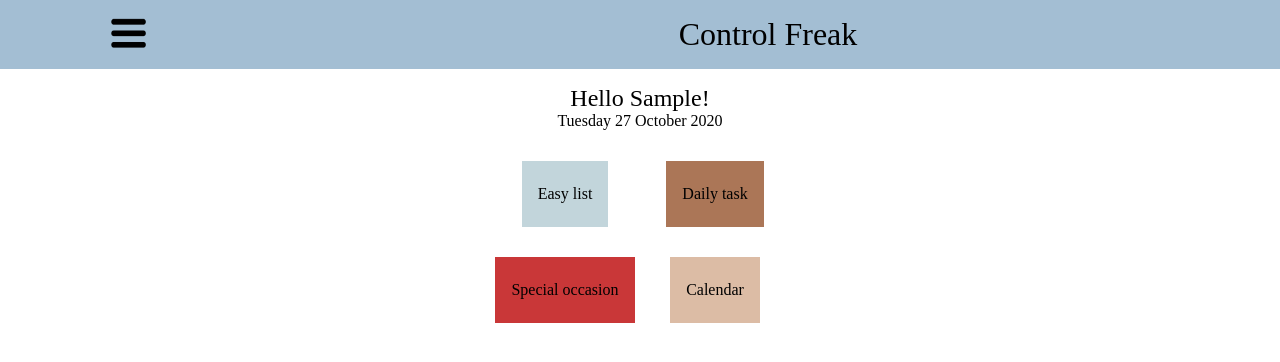
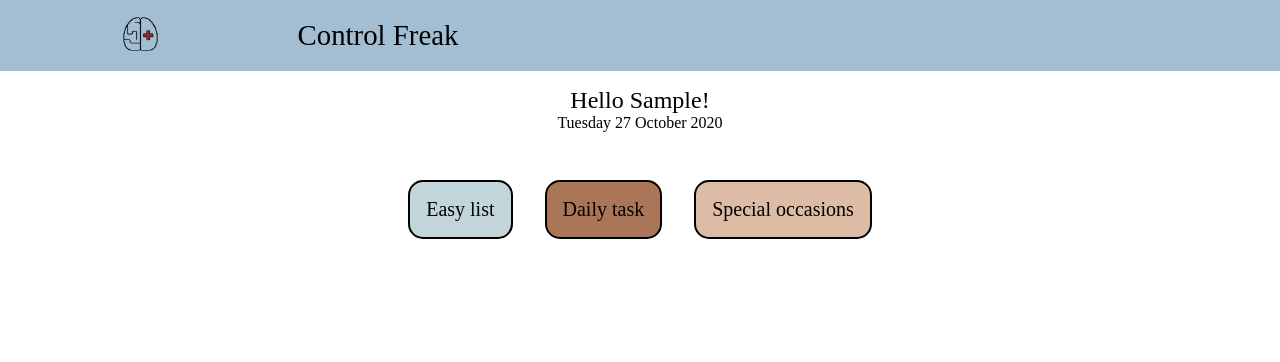
Before and after one commit to lucilevacquie/To-Do-List, a React (Create React App) app: page / in a window 1280 px wide. Both pictures are taken after typing "Sample" into the empty fields and a click on the button "Let's go!". Shown: the top 362 px of the page. Built offline with nearby package versions, Linux system fonts and the light colour scheme; a web font is replaced by a local one.

Commit message:
Logo -> welcome page and header/navbar

```diff
--- a/src/App.js
+++ b/src/App.js
@@ -7,7 +7,6 @@ import Home from "./pages/home";
 import EasyList from "./pages/easylist";
 import DailyTask from "./pages/dailytask";
 import TypeOfList from "./pages/typeoflists";
-import Calendar from "./pages/calendar";
 import Travel from "./pages/travel";
 import Shopping from "./pages/shopping";
 
@@ -45,12 +44,6 @@ const data = [
     auth: true,
     component: TypeOfList,
     path: "/specialoccasion"
-  },
-  {
-    id: "Calendar",
-    auth: true,
-    component: Calendar,
-    path: "/calendar"
   },
   {
     id: "Travel List",
--- /dev/null
+++ b/src/colors.js
@@ -0,0 +1,35 @@
+export const colors = {
+    maroon: "#AB7657",
+    red: "#C93738",
+    lightBleu: "#C2D5DB",
+    sand: "#DCBCA5",
+}
+
+// const ColorPicker = () => {
+
+//     // for each iteration
+//     // pick a random color
+//     // save the index of the picked color
+//     // ensure the next randomColor is not one of the saved indexes
+
+//     const max = Object.keys(colors).length;
+
+//     let existingNumbers = [];
+
+//     const randomColor = () => {
+
+//         if (existingNumbers.length === colors.length){
+//             existingNumbers = [];
+//         }
+
+//         const index = Math.floor(Math.random() * max)
+//         if(existingNumbers.includes(index)){
+//             return randomColor()
+//         }
+
+//         existingNumbers.push(index);
+//         return colors[index];
+//     };
+// }
+
+// export default ColorPicker;
--- a/src/components/choice_board.js
+++ b/src/components/choice_board.js
@@ -1,57 +1,31 @@
 import React from "react";
 import styled from "styled-components";
 
-const colors = [
-    "#AB7657",
-    "#C93738",
-    "#C2D5DB",
-    "#DCBCA5",
-]
-
 const Container = styled.div`
-    display: grid;
-    grid-template-columns: repeat(2, 150px);
-    grid-template-rows: repeat(2, 80px);
-    grid-row-gap: 1rem;
+    display: flex;
+    flex-wrap: wrap;
     justify-content: center;
-    padding-top: 1.5rem;
+    margin-top: 2rem;
 `;
 
 const Box = styled.a`
-    margin: auto;
-    background-color: ${(props) => props.color};
-    text-align: center;
-    padding: 1.5rem 1rem;
-    cursor: pointer;
+    margin: 1rem;
     text-decoration: none;
     color: black;
+    box-sizing: border-box;
+    border: 2px solid;
+    border-radius: 15px;
+    padding: 1rem;
+    background-color: ${(props) => props.color};
+    font-size: 20px;
 `;
 
 const ChoiceBoard = ({ data }) => {
 
-    const max = colors.length;
-    let existingNumbers = [];
-    const randomColor = () => {
-        if (existingNumbers.length === colors.length){
-            existingNumbers = [];
-        }
-        const index = Math.floor(Math.random() * max)
-        if(existingNumbers.includes(index)){
-            return randomColor()
-        }
-        existingNumbers.push(index);
-        return colors[index];
-    };
-
-    // for each iteration
-    // pick a random color
-    // save the index of the picked color
-    // ensure the next randomColor is not one of the saved indexes
-
     return(
         <Container>
             {data.map(item => (
-                <Box color={randomColor()} key={item.id} href={item.link}>{item.id}</Box>
+                <Box color={item.color} key={item.id} href={item.link}>{item.id}</Box>
             ))}
         </Container>
     )
--- a/src/components/dashboard.js
+++ b/src/components/dashboard.js
@@ -1,15 +1,48 @@
 import React from "react"
 import styled from "styled-components";
 
-const Container = styled.div``;
+import { useListContext } from "../listProvider";
+
+const Container = styled.div`
+    display: grid;
+    grid-template-columns: repeat(2, 50%);
+    margin-top: 2rem;
+`;
+
+const Box = styled.a`
+    margin: 1rem;
+    text-decoration: none;
+    color: black;
+    box-sizing: border-box;
+    border: 2px solid;
+    border-radius: 15px;
+    padding: 1rem;
+    background-color: ${(props) => props.color}
+`;
+
+const Title = styled.div`
+    font-size: 20px;
+    padding-bottom: 0.5rem;
+`;
+
+const NbTasks = styled.div``;
 
 const Dashboard = () => {
 
-
+    const {routes} = useListContext()
 
     return (
         <Container>
-
+            {routes.map(item => (
+                <>
+                {item.noOfItems > 0 &&
+                    <Box key={item.id} href={item.link} color={item.color}>
+                        <Title>{item.id}</Title>
+                        <NbTasks>Tasks: {item.noOfItems}</NbTasks>
+                    </Box>
+                }
+                </>
+            ))}
         </Container>
     )
 }
--- a/src/components/header.js
+++ b/src/components/header.js
@@ -4,15 +4,15 @@ import Navbar from "./navbar";
 
 const HeadContainer = styled.div`
     display: grid;
-    grid-template-columns: 20% 80%;
+    grid-template-columns: 22% 78%;
     align-items: center;
     padding: 1rem 0;
     background-color: #a3bed3;
 `;
 
 const Title = styled.div`
-    text-align: center;
-    font-size: 2rem;
+    padding-left: 1rem;
+    font-size: 1.8rem;
     font-family: "West_england";
 `;
 
--- a/src/components/navbar.js
+++ b/src/components/navbar.js
@@ -6,10 +6,9 @@ import Home from "../pages/home";
 import EasyList from "../pages/easylist";
 import DailyTask from "../pages/dailytask";
 import TypeOfList from "../pages/typeoflists";
-import Calendar from "../pages/calendar";
 import {useLoginContext} from "../loginProvider";
 
-import MenuIcon from "../assets/menu-icon.png";
+import Logo from "../assets/controlfreak-logo.png";
 
 const data = [
     {
@@ -31,12 +30,7 @@ const data = [
         id: "Special occasions",
         path: TypeOfList,
         link: "/specialoccasion"
-    },
-    {
-        id: "Calendar",
-        path: Calendar,
-        link: "/calendar"
-    },
+    }
 ]
 
 const NavbarContainer = styled.div`
@@ -55,7 +49,7 @@ const Button = styled.button`
 
 const Icon = styled.img `
     width: 35px;
-    height: 30px;
+    height: auto;
     cursor: pointer;
 `;
 
@@ -103,7 +97,7 @@ const Navbar = () => {
     return (
         <NavbarContainer>
             <Button onClick={() => setShow(!show)}>
-                <Icon src={MenuIcon} alt=""/>
+                <Icon src={Logo} alt=""/>
             </Button>
             <Sidebar showPanel={show}>
             <CloseButton onClick={() => setShow(!show)}>&times;</CloseButton>
--- a/src/listProvider.js
+++ b/src/listProvider.js
@@ -5,26 +5,68 @@ const listContext = createContext()
 
 export const useListContext = () => useContext(listContext)
 
+export const Lists = {
+    Daily : "dailylist",
+    Easy : "easylist",
+    Shopping : "shoppinglist",
+    Travel : "travellist",
+}
+
+export const colors = {
+    maroon: "#AB7657",
+    red: "#C93738",
+    lightBleu: "#C2D5DB",
+    sand: "#DCBCA5",
+}
+
 const ListProvider = ({ children }) => {
 
-    const [dailyTaskList, setDailyTaskList] = useState(getList("dailytask"))
-    useEffect(() => {putList("dailytask", dailyTaskList)}, [dailyTaskList])
+    const [dailyTaskList, setDailyTaskList] = useState(getList(Lists.Daily))
+    useEffect(() => {putList(Lists.Daily, dailyTaskList)}, [dailyTaskList])
 
-    const [easyList, setEasyList] = useState(getList("easylist"))
-    useEffect(() => {putList("easylist", easyList)}, [easyList])
+    const [easyList, setEasyList] = useState(getList(Lists.Easy))
+    useEffect(() => {putList(Lists.Easy, easyList)}, [easyList])
 
-    const [shoppingList, setShoppingList] = useState(getList("shoppinglist"))
-    useEffect(() => {putList("shoppinglist", shoppingList)}, [shoppingList])
+    const [shoppingList, setShoppingList] = useState(getList(Lists.Shopping))
+    useEffect(() => {putList(Lists.Shopping, shoppingList)}, [shoppingList])
 
-    const [travelList, setTravelList] = useState(getList("travellist"))
-    useEffect(() => {putList("travellist", travelList)}, [travelList])
+    const [travelList, setTravelList] = useState(getList(Lists.Travel))
+    useEffect(() => {putList(Lists.Travel, travelList)}, [travelList])
+
 
     const isListCreated = () => {
-        return Object.keys(dailyTaskList).length > 0
-        || Object.keys(easyList).length > 0
+        return Object.keys(easyList).length > 0
+        || Object.keys(dailyTaskList).length > 0
         || Object.keys(shoppingList).length > 0
         || Object.keys(travelList).length > 0
     }
+
+    const routes = [
+        {
+            id: "Easy list",
+            link: "/easylist",
+            noOfItems: Object.keys(easyList).length,
+            color: colors.lightBleu
+        },
+        {
+            id: "Daily task",
+            link: "/dailytask",
+            noOfItems: Object.keys(dailyTaskList).length,
+            color: colors.maroon
+        },
+        {
+            id: "Shopping list",
+            link: "/shopping",
+            noOfItems: Object.keys(shoppingList).length,
+            color: colors.sand
+        },
+        {
+            id: "Travel list",
+            link: "/travel",
+            noOfItems: Object.keys(travelList).length,
+            color: colors.red
+        },
+    ]
 
     const state = {
         dailyTaskList,
@@ -35,7 +77,8 @@ const ListProvider = ({ children }) => {
         setShoppingList,
         travelList,
         setTravelList,
-        isListCreated,
+        routes,
+        isListCreated
     }
 
     return(
--- a/src/pages/calendar.js
+++ /dev/null
@@ -1,17 +0,0 @@
-import React from "react";
-import styled from "styled-components";
-
-import Title from "../components/list/list_title";
-
-const Container = styled.div``;
-
-const Calendar = () => {
-
-    return (
-        <Container>
-            <Title>Calendar</Title>
-        </Container>
-    )
-}
-
-export default Calendar;
--- a/src/pages/home.js
+++ b/src/pages/home.js
@@ -6,25 +6,24 @@ import ChoiceBoard from "../components/choice_board";
 import Dashboard from "../components/dashboard";
 
 import {useLoginContext} from "../loginProvider";
-import {useListContext} from "../listProvider";
+import {useListContext, colors} from "../listProvider";
 
 const data = [
     {
         id: "Easy list",
-        link: "/easylist"
+        link: "/easylist",
+        color: colors.lightBleu,
     },
     {
         id: "Daily task",
-        link: "/dailytask"
+        link: "/dailytask",
+        color: colors.maroon,
     },
     {
-        id: "Special occasion",
-        link: "/specialoccasion"
-    },
-    {
-        id: "Calendar",
-        link: "/calendar"
-    },
+        id: "Special occasions",
+        link: "/specialoccasion",
+        color: colors.sand,
+    }
 ]
 
 const Container = styled.div``;
--- a/src/pages/typeoflists.js
+++ b/src/pages/typeoflists.js
@@ -4,14 +4,18 @@ import styled from "styled-components";
 import Title from "../components/list/list_title";
 import ChoiceBoard from "../components/choice_board";
 
+import { colors } from "../colors";
+
 const data= [
     {
         id: "Travel list",
-        link: "/travel"
+        link: "/travel",
+        color: colors.sand
     },
     {
         id: "Shopping list",
-        link: "/shopping"
+        link: "/shopping",
+        color: colors.red
     },
 ]
 
@@ -21,7 +25,7 @@ const TypeOfList = () => {
 
     return (
         <Container>
-            <Title>Special Occasions</Title>
+            <Title>Special occasions</Title>
             <ChoiceBoard data={data}/>
         </Container>
     )
```
Also changed, not shown: src/pages/welcome.js (+36 -9 lines), src/assets/controlfreak-logo.png (added), 1 other file (tests, documents, lock files or other folders).
